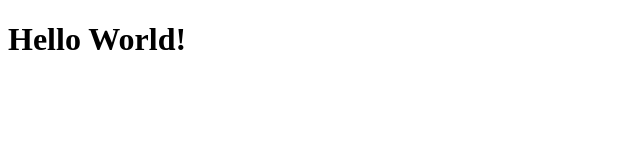
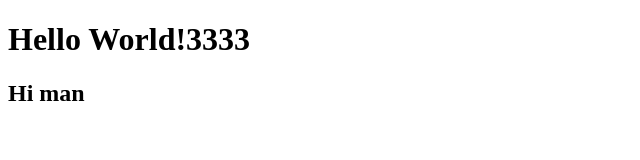
Before and after one commit to VladyslavNz1/Test, a plain HTML site: page index.html in a window 1280 px wide. Shown: the whole page, without its empty margins (0-640 px from the left). Drawn offline with Linux system fonts and the light colour scheme.

Commit message:
add h2 and change text h1

```diff
--- a/index.html
+++ b/index.html
@@ -6,6 +6,7 @@
     <title>Document</title>
 </head>
 <body>
-    <h1>Hello World!</h1>
+    <h1>Hello World!3333</h1>
+    <h2>Hi man</h2>
 </body>
 </html>
```
